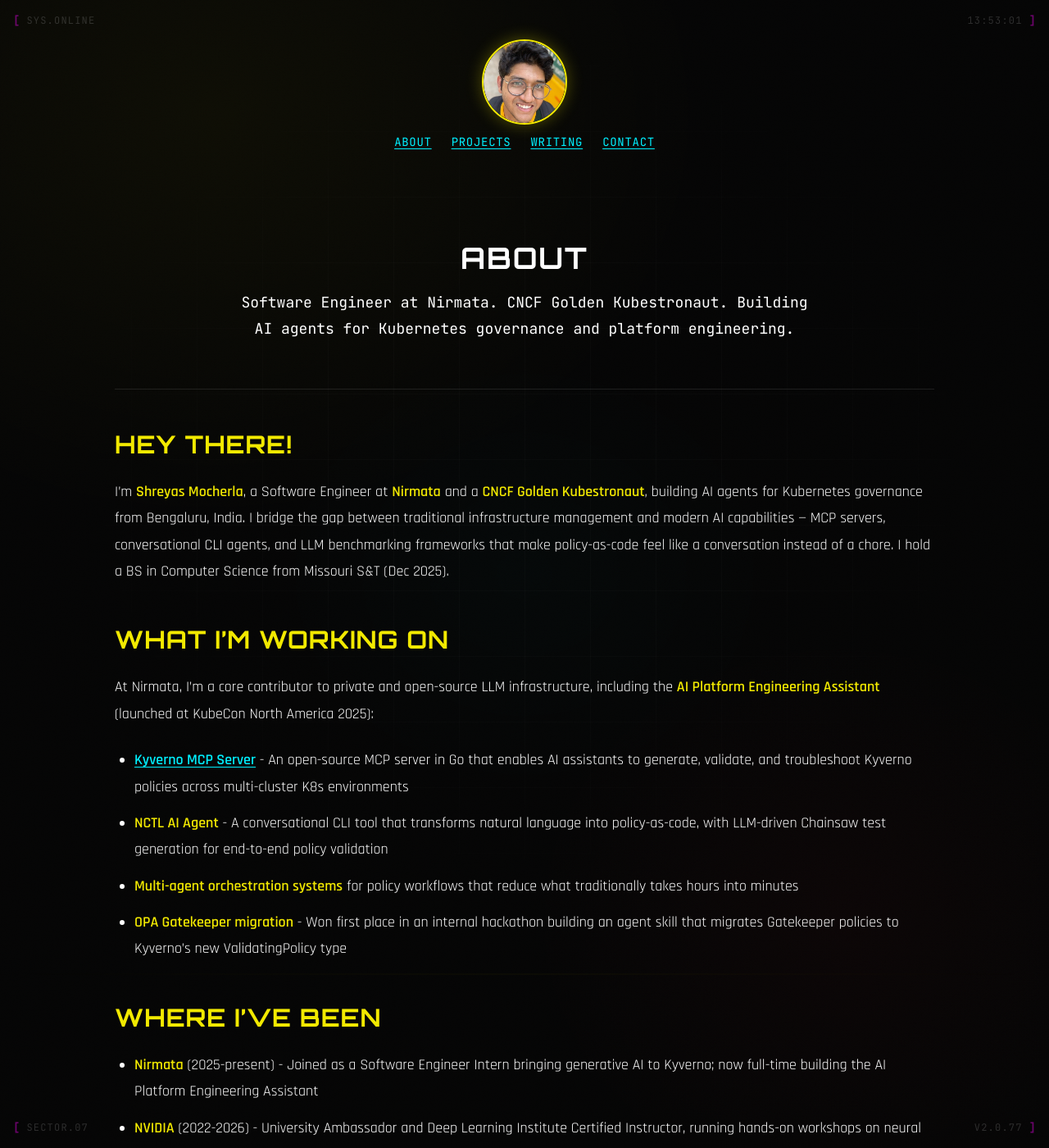
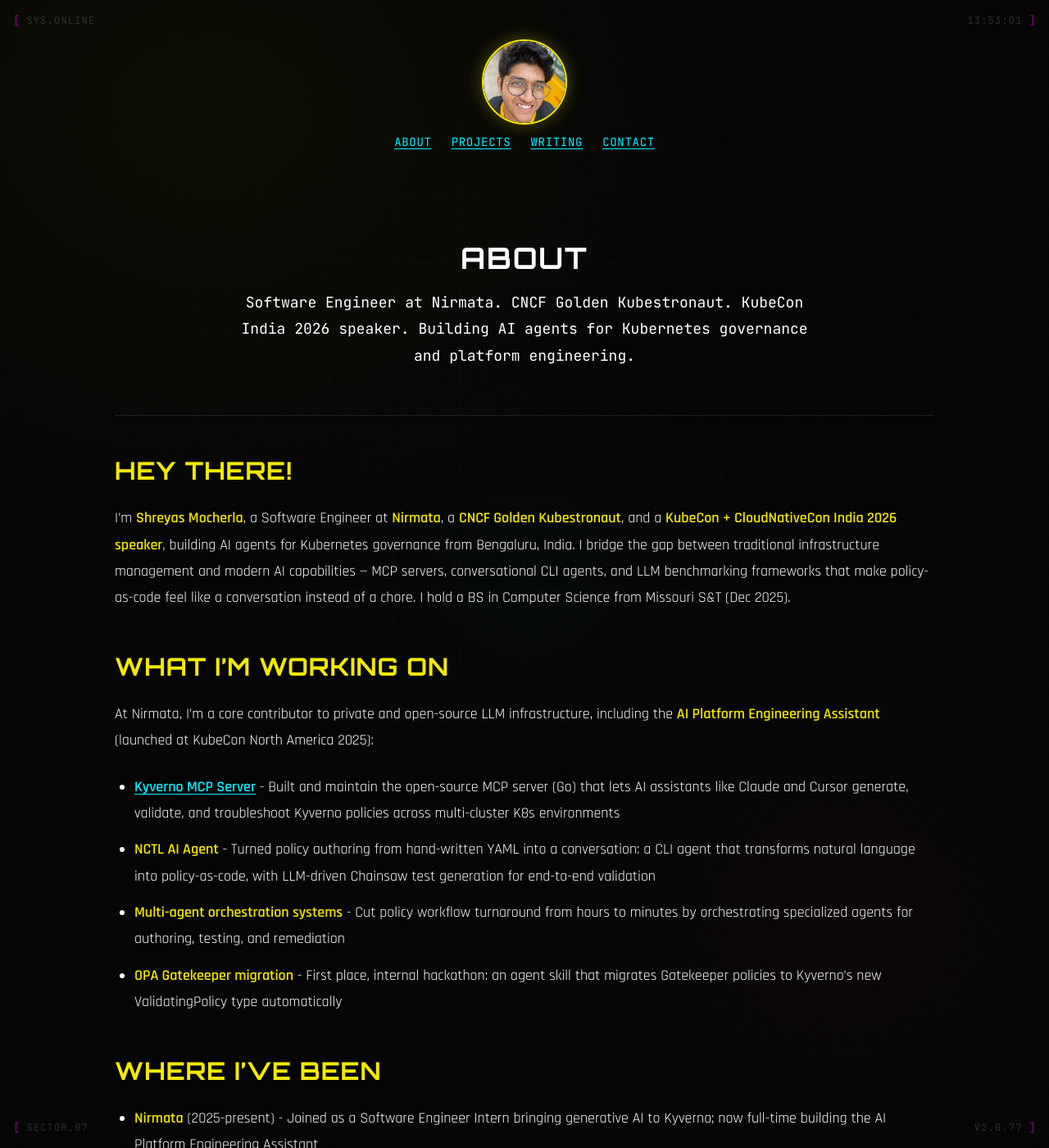
Before and after one commit to AIWithShrey/AIWithShrey.github.io, a Jekyll site: the page built from about.md, in a window 1280 px wide and 1400 px high. Shown: the whole window at 82% size. Built offline with Jekyll 4.4.1, drawn with Linux system fonts in a browser that asks for light colours; some of the changed text lies outside the part shown.

Commit message:
About: add KubeCon India 2026 speaker line, impact-led bullets, talk recording link

```diff
--- a/about.md
+++ b/about.md
@@ -1,22 +1,22 @@
 ---
 layout: page
 title: About
-description: Software Engineer at Nirmata. CNCF Golden Kubestronaut. Building AI agents for Kubernetes governance and platform engineering.
+description: Software Engineer at Nirmata. CNCF Golden Kubestronaut. KubeCon India 2026 speaker. Building AI agents for Kubernetes governance and platform engineering.
 permalink: /about/
 ---
 
 ## Hey there!
 
-I'm **Shreyas Mocherla**, a Software Engineer at **Nirmata** and a **CNCF Golden Kubestronaut**, building AI agents for Kubernetes governance from Bengaluru, India. I bridge the gap between traditional infrastructure management and modern AI capabilities — MCP servers, conversational CLI agents, and LLM benchmarking frameworks that make policy-as-code feel like a conversation instead of a chore. I hold a BS in Computer Science from Missouri S&T (Dec 2025).
+I'm **Shreyas Mocherla**, a Software Engineer at **Nirmata**, a **CNCF Golden Kubestronaut**, and a **KubeCon + CloudNativeCon India 2026 speaker**, building AI agents for Kubernetes governance from Bengaluru, India. I bridge the gap between traditional infrastructure management and modern AI capabilities — MCP servers, conversational CLI agents, and LLM benchmarking frameworks that make policy-as-code feel like a conversation instead of a chore. I hold a BS in Computer Science from Missouri S&T (Dec 2025).
 
 ## What I'm Working On
 
 At Nirmata, I'm a core contributor to private and open-source LLM infrastructure, including the **AI Platform Engineering Assistant** (launched at KubeCon North America 2025):
 
-- **[Kyverno MCP Server](https://github.com/nirmata/kyverno-mcp)** - An open-source MCP server in Go that enables AI assistants to generate, validate, and troubleshoot Kyverno policies across multi-cluster K8s environments
-- **NCTL AI Agent** - A conversational CLI tool that transforms natural language into policy-as-code, with LLM-driven Chainsaw test generation for end-to-end policy validation
-- **Multi-agent orchestration systems** for policy workflows that reduce what traditionally takes hours into minutes
-- **OPA Gatekeeper migration** - Won first place in an internal hackathon building an agent skill that migrates Gatekeeper policies to Kyverno's new ValidatingPolicy type
+- **[Kyverno MCP Server](https://github.com/nirmata/kyverno-mcp)** - Built and maintain the open-source MCP server (Go) that lets AI assistants like Claude and Cursor generate, validate, and troubleshoot Kyverno policies across multi-cluster K8s environments
+- **NCTL AI Agent** - Turned policy authoring from hand-written YAML into a conversation: a CLI agent that transforms natural language into policy-as-code, with LLM-driven Chainsaw test generation for end-to-end validation
+- **Multi-agent orchestration systems** - Cut policy workflow turnaround from hours to minutes by orchestrating specialized agents for authoring, testing, and remediation
+- **OPA Gatekeeper migration** - First place, internal hackathon: an agent skill that migrates Gatekeeper policies to Kyverno's new ValidatingPolicy type automatically
 
 ## Where I've Been
 
@@ -47,6 +47,7 @@
     <span>30 min, Intermediate</span>
   </div>
   <p class="speaking-card__desc">Covered GPU Operator, Dynamic Resource Allocation, ResourceClasses/ResourceClaims, and vLLM.</p>
+  <p class="speaking-card__links"><a href="https://www.youtube.com/playlist?list=PLj6h78yzYM2PmaTdAzefPqjawTlop1lgG" target="_blank" rel="noopener">Watch the recording →</a></p>
 </div>
 
 ## Certifications
```
